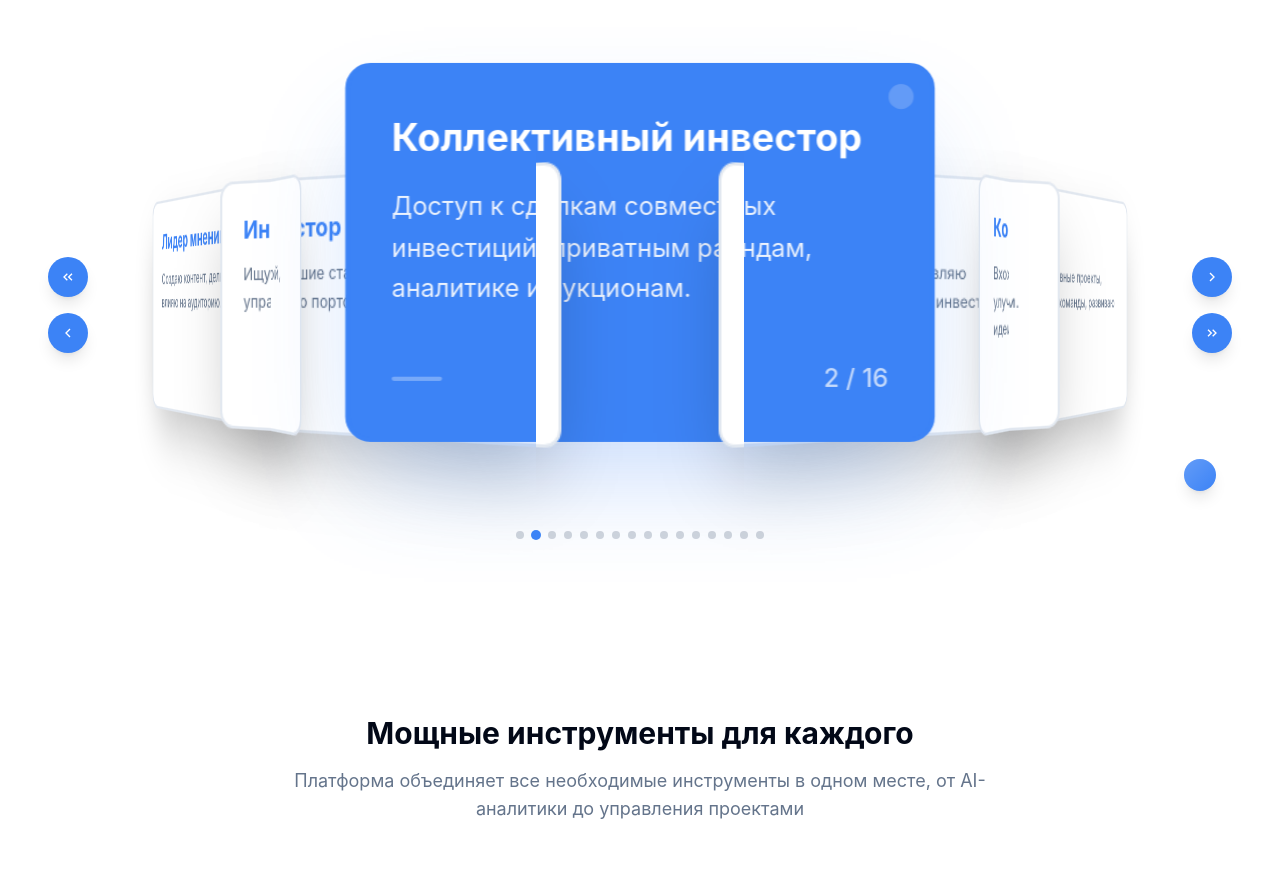
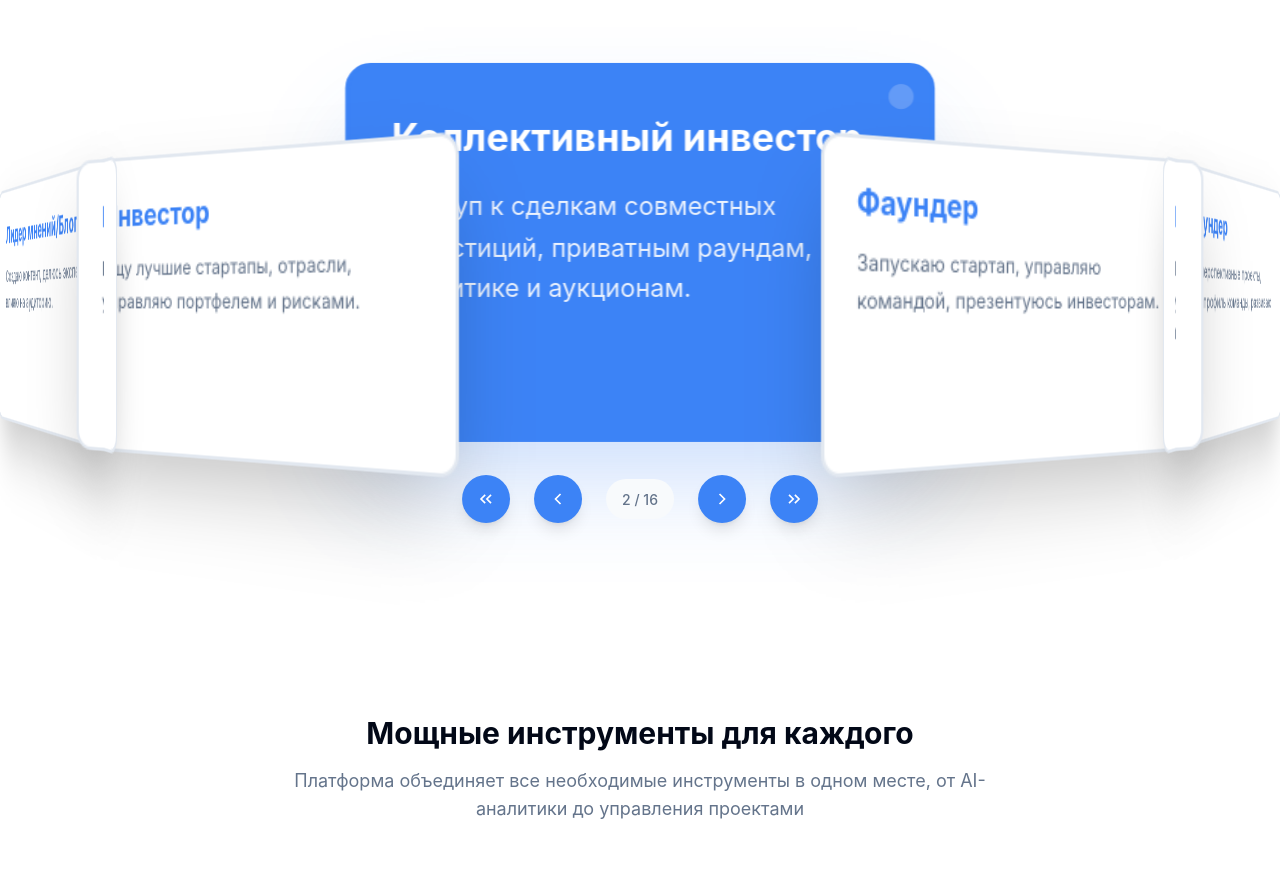
Before and after one commit to tbn01-acc/investex-launchpad, a React (Vite) app: page / in a window 1280 px wide. Shown: the part 1140-2009 px from the top of the page. Built offline with nearby package versions, Linux system fonts and the light colour scheme.

Commit message:
Adjust rolodex width and controls

```diff
--- a/src/components/RoleAnimator.tsx
+++ b/src/components/RoleAnimator.tsx
@@ -54,7 +54,7 @@ const RoleAnimator = () => {
     const isActive = index === activeIndex;
 
     // Use different radius for active vs inactive cards
-    const radius = isActive ? baseRadius : baseRadius * 1.5;
+    const radius = isActive ? baseRadius : baseRadius * 1.875; // 1.5 * 1.25 = 1.875
     const x = Math.sin(angle) * radius;
     let z = Math.cos(angle) * radius;
 
@@ -185,68 +185,52 @@ const RoleAnimator = () => {
             </div>
           </div>
 
-          {/* Navigation Controls */}
-          <div className="absolute top-1/2 left-4 transform -translate-y-1/2 flex flex-col space-y-4">
+
+          {/* Bottom Navigation Controls */}
+          <div className="absolute bottom-8 left-1/2 transform -translate-x-1/2 flex items-center space-x-6">
             <button
               onClick={() => handleNavigation('first')}
-              className="w-10 h-10 bg-primary hover:bg-primary/90 text-primary-foreground rounded-full shadow-lg flex items-center justify-center transition-all duration-200 hover:scale-110"
+              className="w-12 h-12 bg-primary hover:bg-primary/90 text-primary-foreground rounded-full shadow-lg flex items-center justify-center transition-all duration-200 hover:scale-110"
               title="В начало"
             >
-              <svg width="16" height="16" viewBox="0 0 24 24" fill="none" stroke="currentColor" strokeWidth="2">
+              <svg width="20" height="20" viewBox="0 0 24 24" fill="none" stroke="currentColor" strokeWidth="2">
                 <path d="m11 17-5-5 5-5M18 17l-5-5 5-5"/>
               </svg>
             </button>
             <button
               onClick={() => handleNavigation('prev')}
-              className="w-10 h-10 bg-primary hover:bg-primary/90 text-primary-foreground rounded-full shadow-lg flex items-center justify-center transition-all duration-200 hover:scale-110"
+              className="w-12 h-12 bg-primary hover:bg-primary/90 text-primary-foreground rounded-full shadow-lg flex items-center justify-center transition-all duration-200 hover:scale-110"
               title="Назад"
             >
-              <svg width="16" height="16" viewBox="0 0 24 24" fill="none" stroke="currentColor" strokeWidth="2">
+              <svg width="20" height="20" viewBox="0 0 24 24" fill="none" stroke="currentColor" strokeWidth="2">
                 <path d="m15 18-6-6 6-6"/>
               </svg>
             </button>
-          </div>
 
-          <div className="absolute top-1/2 right-4 transform -translate-y-1/2 flex flex-col space-y-4">
+            <div className="mx-8 px-4 py-2 bg-muted rounded-full">
+              <span className="text-sm font-medium text-muted-foreground">
+                {activeIndex + 1} / {roles.length}
+              </span>
+            </div>
+
             <button
               onClick={() => handleNavigation('next')}
-              className="w-10 h-10 bg-primary hover:bg-primary/90 text-primary-foreground rounded-full shadow-lg flex items-center justify-center transition-all duration-200 hover:scale-110"
+              className="w-12 h-12 bg-primary hover:bg-primary/90 text-primary-foreground rounded-full shadow-lg flex items-center justify-center transition-all duration-200 hover:scale-110"
               title="Вперед"
             >
-              <svg width="16" height="16" viewBox="0 0 24 24" fill="none" stroke="currentColor" strokeWidth="2">
+              <svg width="20" height="20" viewBox="0 0 24 24" fill="none" stroke="currentColor" strokeWidth="2">
                 <path d="m9 18 6-6-6-6"/>
               </svg>
             </button>
             <button
               onClick={() => handleNavigation('last')}
-              className="w-10 h-10 bg-primary hover:bg-primary/90 text-primary-foreground rounded-full shadow-lg flex items-center justify-center transition-all duration-200 hover:scale-110"
+              className="w-12 h-12 bg-primary hover:bg-primary/90 text-primary-foreground rounded-full shadow-lg flex items-center justify-center transition-all duration-200 hover:scale-110"
               title="В конец"
             >
-              <svg width="16" height="16" viewBox="0 0 24 24" fill="none" stroke="currentColor" strokeWidth="2">
+              <svg width="20" height="20" viewBox="0 0 24 24" fill="none" stroke="currentColor" strokeWidth="2">
                 <path d="m6 17 5-5-5-5M13 17l5-5-5-5"/>
               </svg>
             </button>
-          </div>
-
-          {/* Control handle */}
-          <div className="absolute bottom-16 right-8 w-8 h-8 bg-primary rounded-full shadow-lg cursor-pointer hover:scale-110 transition-transform duration-200"
-               onClick={() => handleNavigation('next')}>
-            <div className="w-full h-full rounded-full bg-gradient-to-br from-primary-foreground/20 to-transparent"></div>
-          </div>
-
-          {/* Navigation indicators */}
-          <div className="absolute bottom-4 left-1/2 transform -translate-x-1/2 flex space-x-2">
-            {roles.map((_, index) => (
-              <button
-                key={index}
-                className={`w-2 h-2 rounded-full transition-all duration-300 ${
-                  index === activeIndex
-                    ? 'bg-primary scale-125'
-                    : 'bg-muted-foreground/30 hover:bg-muted-foreground/50'
-                }`}
-                onClick={() => handleRoleClick(index)}
-              />
-            ))}
           </div>
         </div>
       </div>
```
